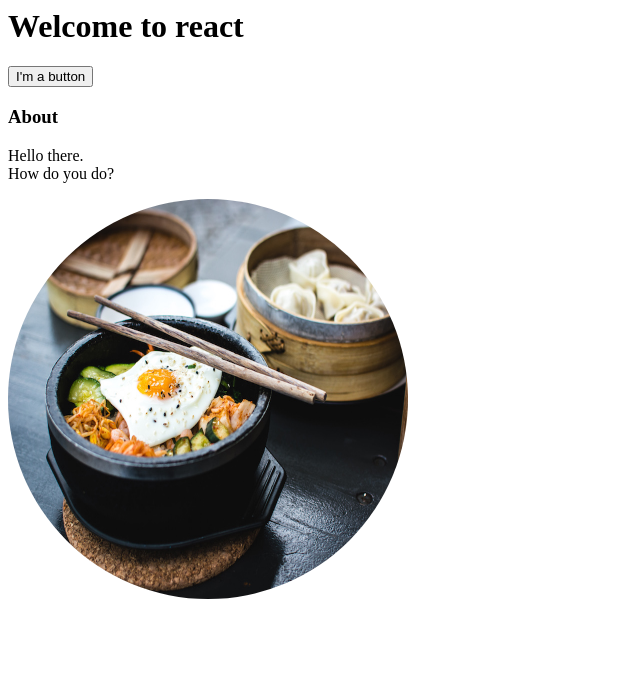
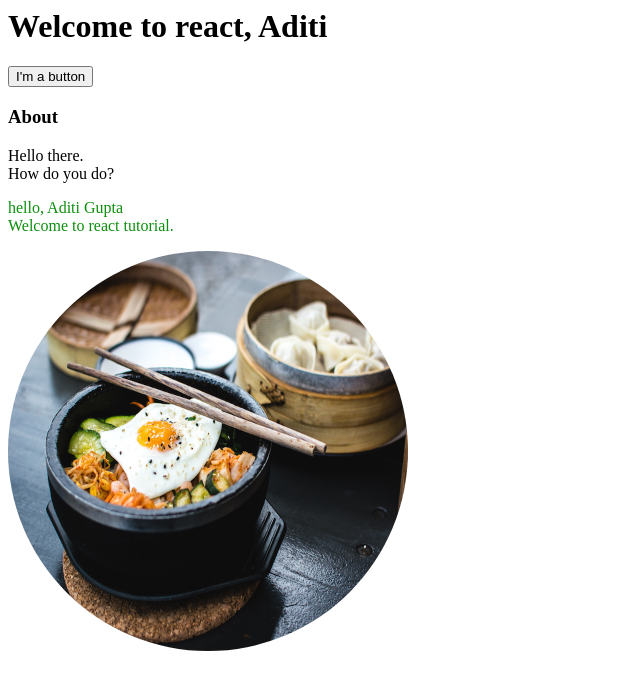
Before and after one commit to Gaditi12/React-work, a React (Create React App) app: page / in a window 1280 px wide. Shown: the top 690 px of the page, without its empty margins (0-640 px from the left). Built offline with nearby package versions, Linux system fonts and the light colour scheme.

Commit message:
Embedding expression in jsx

```diff
--- a/public/style.css
+++ b/public/style.css
@@ -1,3 +1,6 @@
 .avatar {
   border-radius: 50%;
 }
+.embeddedjsx {
+  color: #0d8f0d;
+}
--- a/src/App.js
+++ b/src/App.js
@@ -3,14 +3,14 @@ import Welcome from "./component/Welcome";
 import Button from "./component/Button";
 import AboutPage from "./component/AboutPage";
 import Image from "./component/Image";
-
+import Formatname from "./component/Embeddingexpressioninjsx";
 function App() {
   return (
     <>
       <Welcome />
       <Button />
-
       <AboutPage />
+      <Formatname />
       <Image />
     </>
   );
--- /dev/null
+++ b/src/component/Embeddingexpressioninjsx.jsx
@@ -0,0 +1,21 @@
+import React from "react";
+
+function Formatname() {
+  const user = {
+    firstName: "Aditi",
+    lastName: "Gupta",
+  };
+  function Addname() {
+    return user.firstName + " " + user.lastName;
+  }
+
+  return (
+    <>
+      <p className="embeddedjsx">
+        hello, {Addname()} <br /> Welcome to react tutorial.
+      </p>
+    </>
+  );
+}
+
+export default Formatname;
--- a/src/component/Welcome.jsx
+++ b/src/component/Welcome.jsx
@@ -1,9 +1,10 @@
 import React from "react";
 
+const name = "Aditi";
 function Welcome() {
   return (
     <>
-      <h1>Welcome to react</h1>
+      <h1>Welcome to react, {name}</h1>
     </>
   );
 }
```
